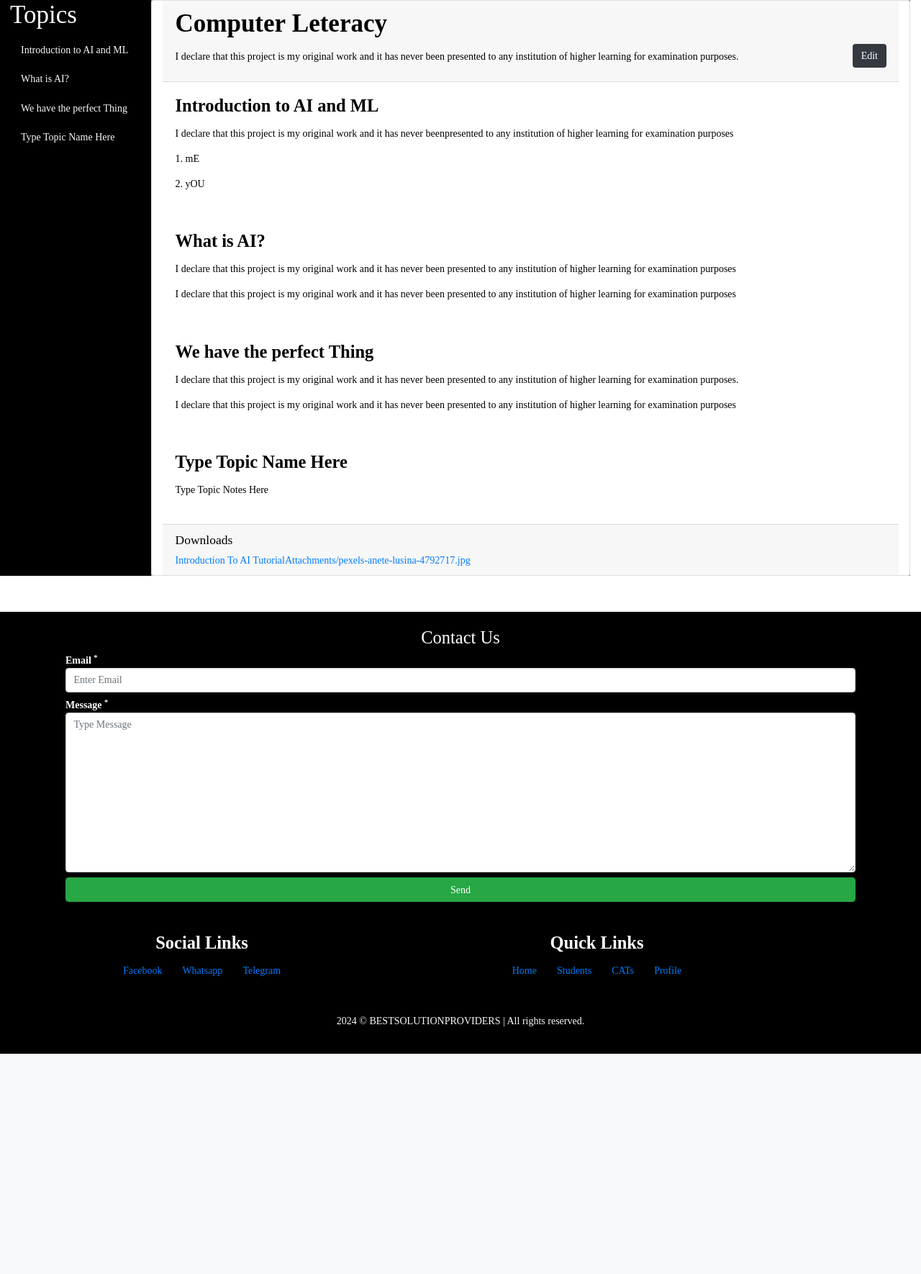
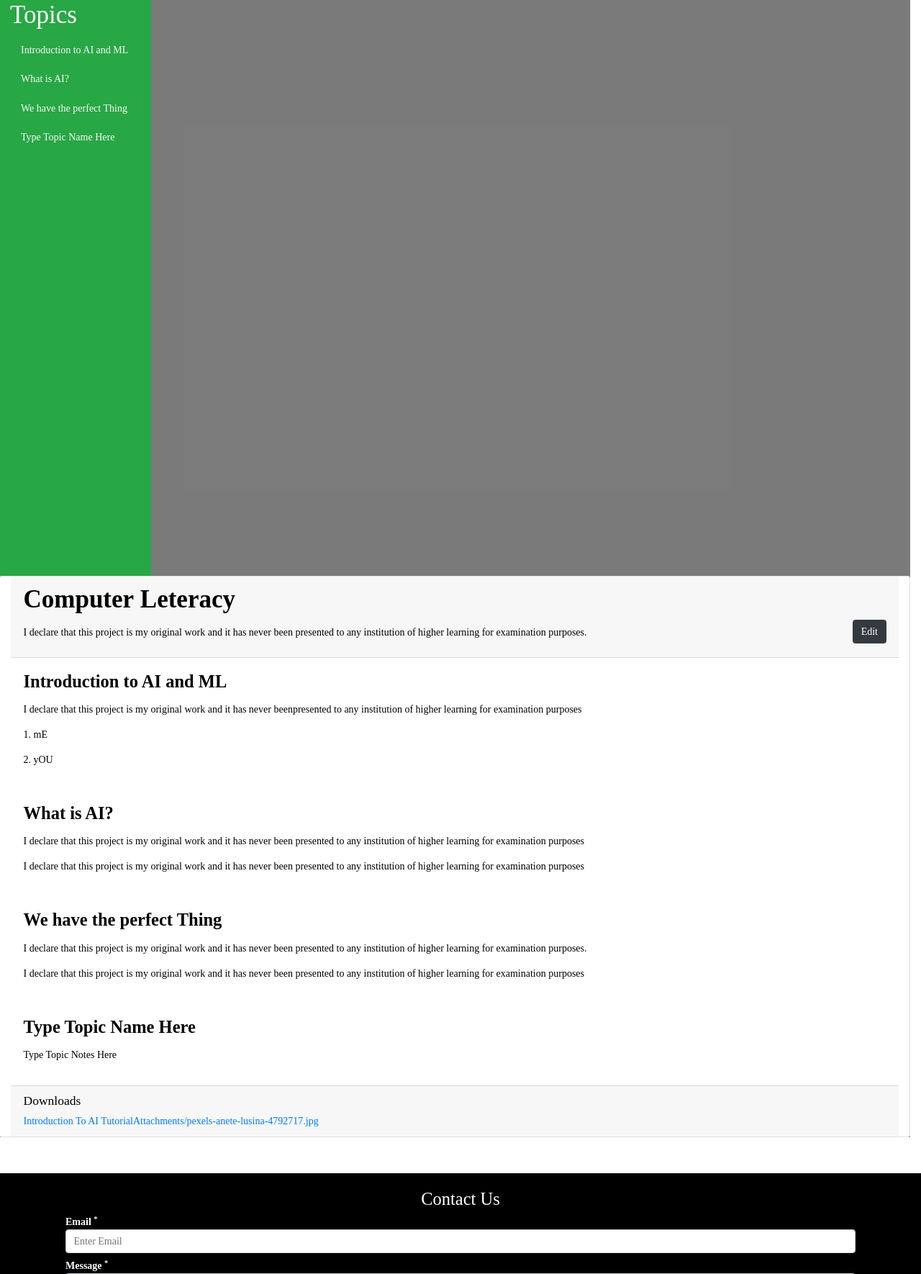
Before and after one commit to saulnyongesa/med-learn-a, a Django app: page /Author/Tutorial/View/1/ in a window 1280 px wide. Shown: the part 80-1850 px from the top of the page at 72% size. Before the commit the page ends 1544 px from the top, so only its background shows below. Run offline with Django 5.2, Linux system fonts and the light colour scheme; a user stored in the database is signed in; data comes from the database, SQL or seed files in the repository; both versions use the stored data as it was after the commit; some libraries are stand-ins or nearby versions.

Commit message:
Navigation Improvements

```diff
--- a/static/js/global.js
+++ b/static/js/global.js
@@ -0,0 +1,13 @@
+const getScreenWidth = window.innerWidth || document.documentElement.clientWidth || document.body.clientWidth;
+
+const tutorial_nav_vertical = document.getElementById('tutorial-nav-vertical');
+
+function hideVarticalTutorialTopicNavs() {
+    if (getScreenWidth < 768) {
+        tutorial_nav_vertical.classList.add('d-none')
+    } else {
+        tutorial_nav_vertical.classList.remove('d-none')
+    }
+}
+window.onresize = hideVarticalTutorialTopicNavs
+window.onload = hideVarticalTutorialTopicNavs
--- a/static/js/student-nav.js
+++ b/static/js/student-nav.js
@@ -1,4 +1,3 @@
-const screenWidth = window.innerWidth || document.documentElement.clientWidth || document.body.clientWidth;
 const nav_vertical = document.getElementById('nav-vertical');
 const nav_vertical_hide_toggler = document.getElementById('nav-vertical-hide-toggler');
 const nav_vertical_show_toggler = document.getElementById('nav-vertical-show-toggler');
--- a/templates/author/nav-vertical-for-tutorial.html
+++ b/templates/author/nav-vertical-for-tutorial.html
@@ -1,9 +1,9 @@
-  <!-- Navbar Vertical Start -->
-  <nav class="nav-vertical overflow-auto bg-success col-md-2 col-sm-12">
+<!-- Navbar Vertical Start -->
+<nav id="tutorial-nav-vertical" class="nav-vertical overflow-auto bg-success col-md-2 col-sm-12">
     <h1>Topics</h1>
     <div class="nav-items-vertical">
         <ul class="list-unstyled">
-             {% for topic in topics %}
+            {% for topic in topics %}
             <li class="w-100 p-1">
                 <a class="btn btn-link text-light text-left w-100" href="">{{ topic.name }}</a>
             </li>
--- a/templates/author/tutorial.html
+++ b/templates/author/tutorial.html
@@ -25,7 +25,7 @@
     <section class="course-main row pl-3">
         {% include 'student/nav-vertical-for-tutorial.html' %}
         <!-- Course Content Start -->
-        <div class="col-md-10 col-sm-12 card">
+        <div class="col-md-12 card">
             <div class="card-header">
                 <h1>
                     {{ tutorial.name }}
--- a/templates/student/nav-vertical-for-tutorial.html
+++ b/templates/student/nav-vertical-for-tutorial.html
@@ -1,5 +1,5 @@
   <!-- Navbar Vertical Start -->
-  <nav class="nav-vertical col-md-2 col-sm-12">
+  <nav id="tutorial-nav-vertical" class="nav-vertical overflow-auto bg-success col-sm-12 col-md-2">
     <h1>Topics</h1>
     <div class="nav-items-vertical">
         <ul class="list-unstyled">
```
Also changed, not shown: db.sqlite3, static/js/tutorial-edit.js (line endings or trailing spaces).
